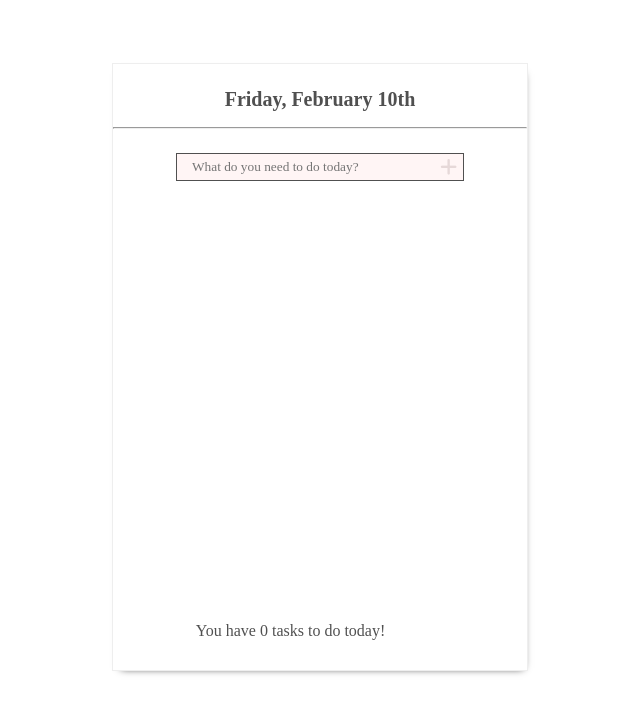
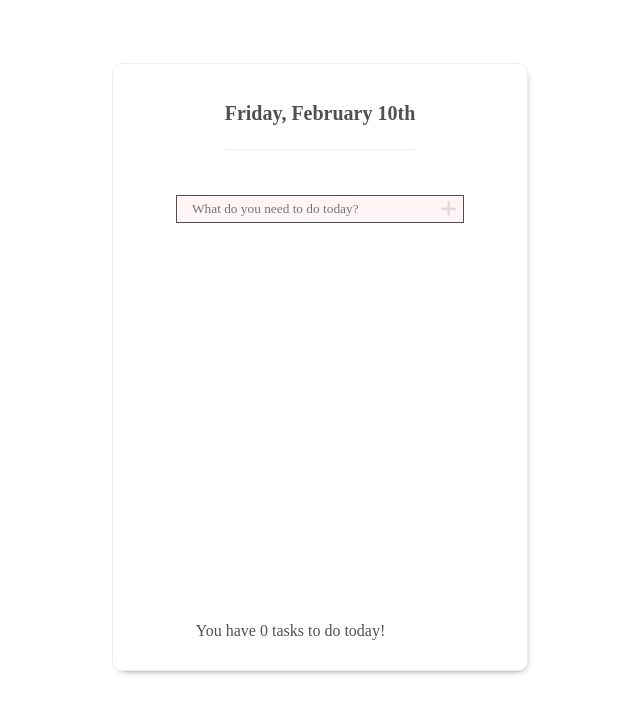
Before and after one commit to jccho96/to-do-list, a plain HTML site: page index.html in a window 1280 px wide. Shown: the whole page, without its empty margins (320-960 px from the left). Drawn offline with Linux system fonts and the light colour scheme; a web font is replaced by a local one.

Commit message:
border edit

```diff
--- a/index.html
+++ b/index.html
@@ -22,7 +22,6 @@
           Monday, <span class="month-date">February 7th</span>
         </h1>
       </div>
-      <hr />
       <div class="add">
         <input
           type="text"
--- a/styles.css
+++ b/styles.css
@@ -7,6 +7,7 @@
   width: 26rem;
   height: 38rem;
   border: 1px solid #eee;
+  border-radius: 10px;
   margin: 5% auto;
   box-shadow: 2px 4px 8px -7px #000000;
   position: relative;
@@ -23,7 +24,8 @@
 .today-date {
   font-size: 20px;
   color: #505050;
-  margin: 0 3rem 0 3rem;
+  border-bottom: 1px solid #eee;
+  padding-bottom: 1.5rem;
 }
 
 /* end of header */
```
